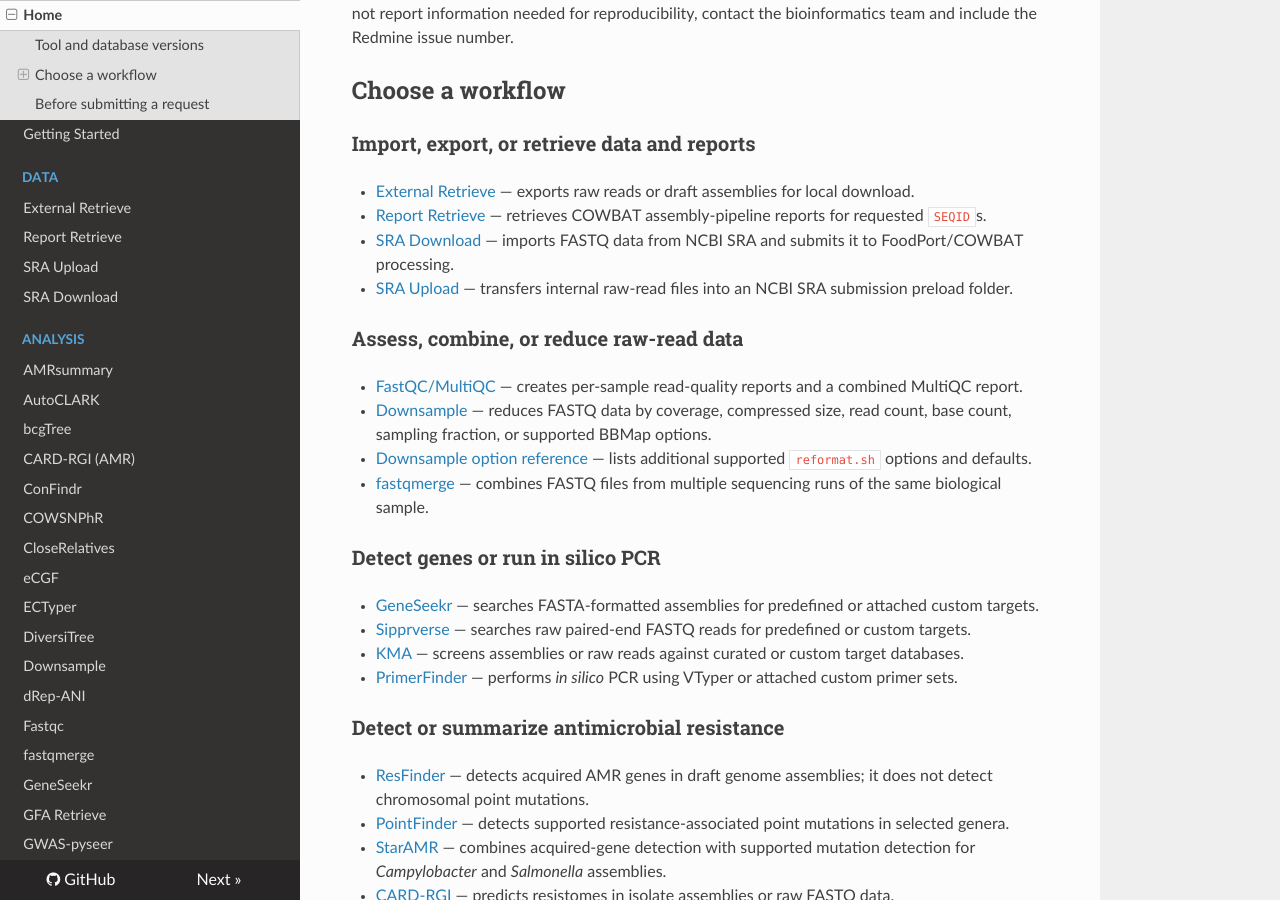
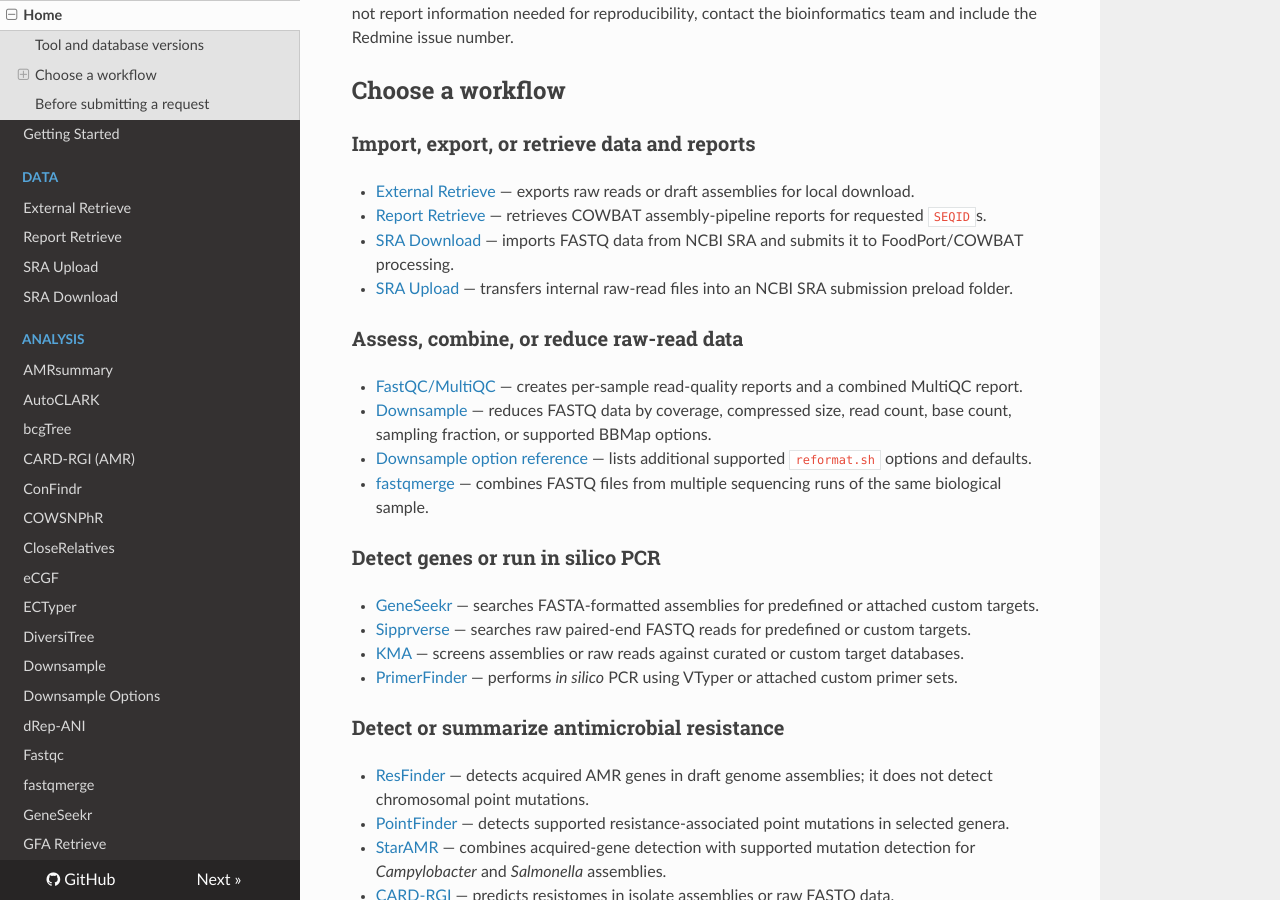
Before and after one commit to OLC-Bioinformatics/redmine-docs, an MkDocs documentation site: the page built from docs/index.md, in a window 1280 px wide and 900 px high, scrolled down 430 px. Built offline with MkDocs 1.6.1, drawn with Linux system fonts in a browser that asks for light colours; nearby versions of some CDN libraries.

Commit message:
chore: add downsample options page
fix: add screenshots to img folder

```diff
--- a/mkdocs.yml
+++ b/mkdocs.yml
@@ -27,6 +27,7 @@ nav:
     - 'ECTyper': 'analysis/ectyper.md'
     - 'DiversiTree': 'analysis/diversitree.md'
     - 'Downsample': 'analysis/downsample.md'
+    - 'Downsample Options': 'analysis/downsample_reformat_options.md'
     - 'dRep-ANI': 'analysis/drep.md'
     - 'Fastqc': 'analysis/fastqc.md'
     - 'fastqmerge': 'analysis/fastqmerge.md'
```
Also changed, not shown: docs/img/mkdocs.yml_screenshot.png (added).
